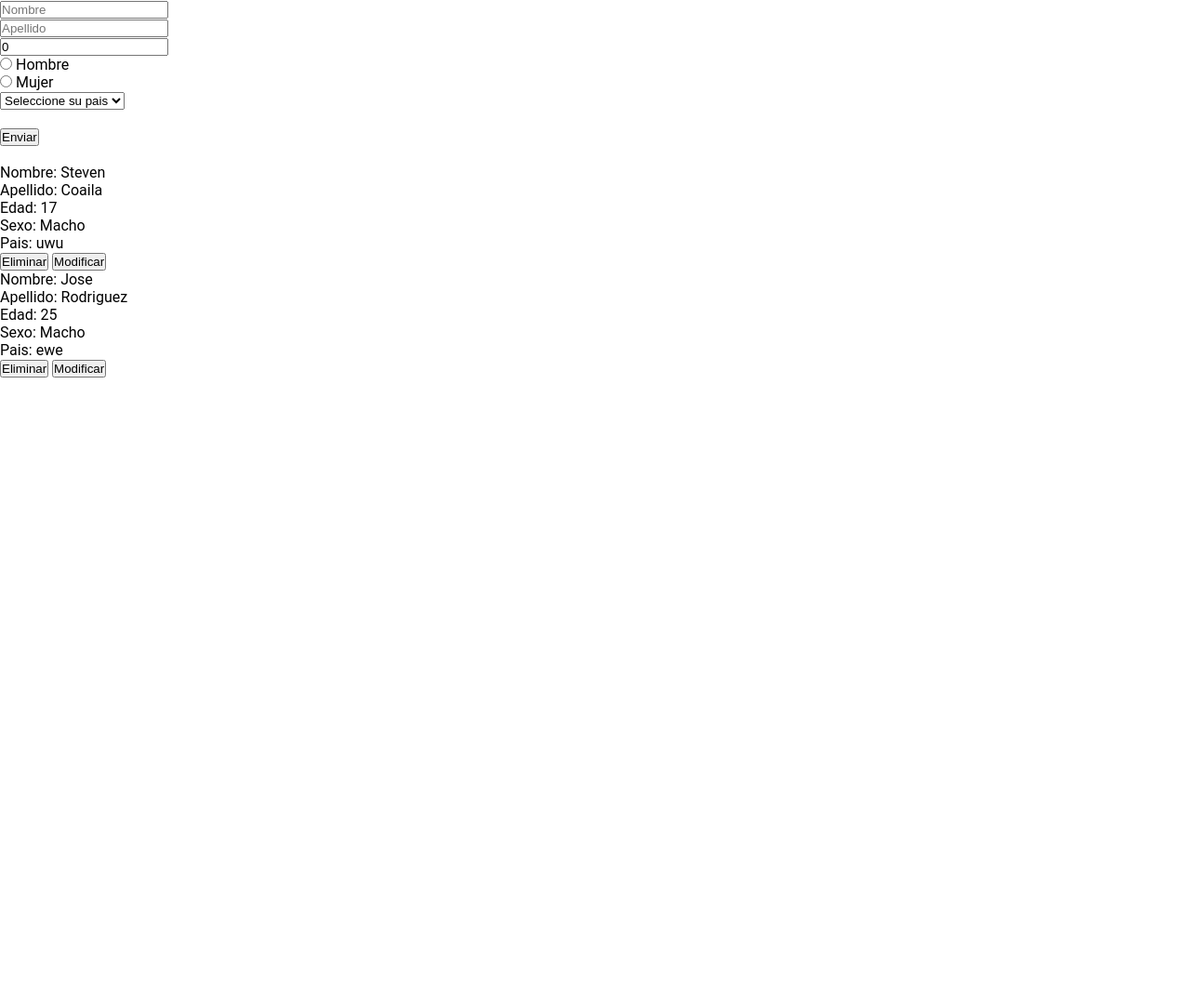
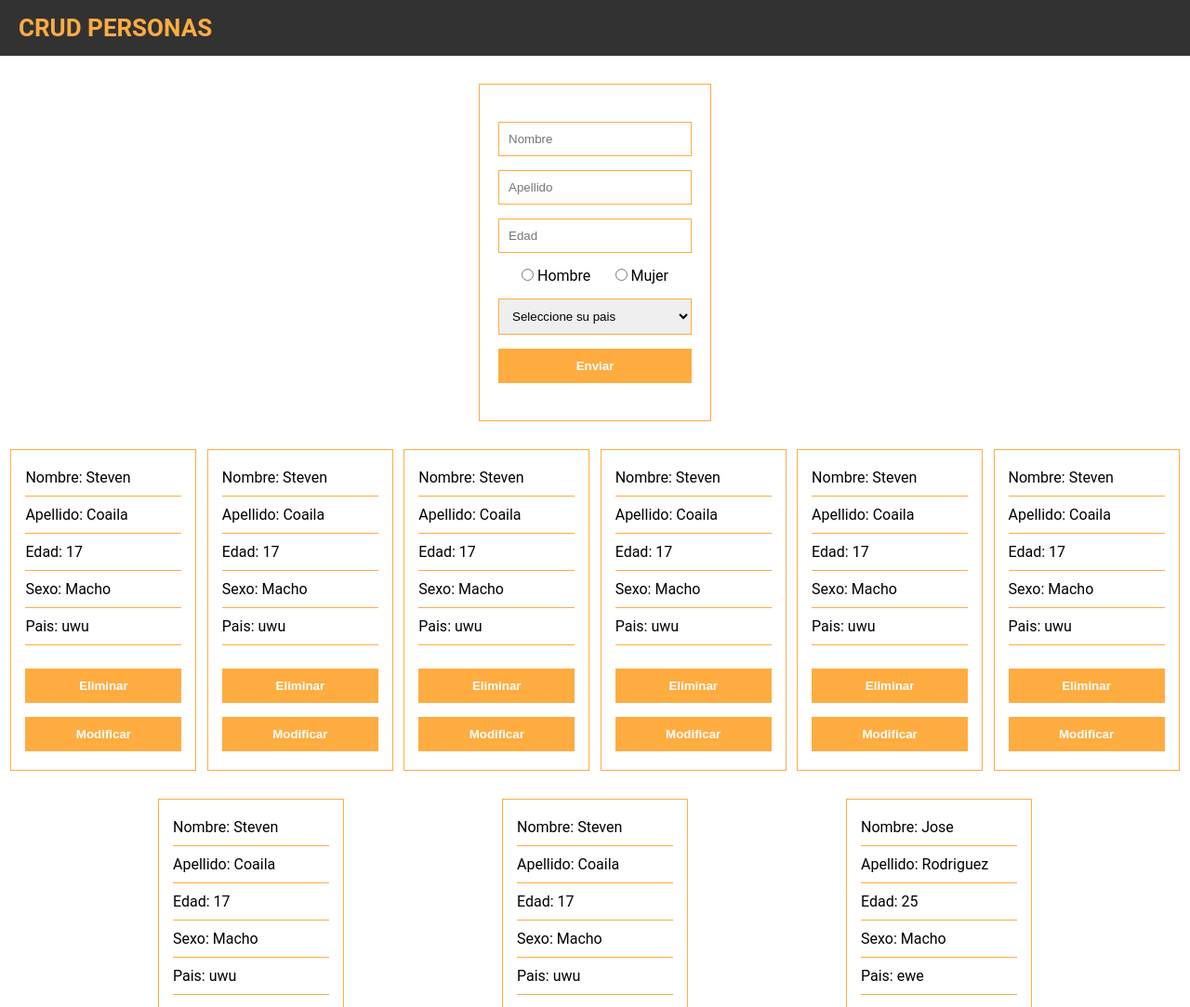
Before and after one commit to StevenACZ/PEOPLE_CRUD_VUEJS, a website: page index.html in a window 1280 px wide. Shown: the top 1083 px of the page at 93% size. Before the commit the page ends 800 px from the top, so only its background shows below. Drawn offline with nearby package versions, Linux system fonts and the light colour scheme.

Commit message:
Agregando estilos a las cartas usuario y al formulario

```diff
--- a/index.html
+++ b/index.html
@@ -10,21 +10,32 @@
 </head>
 <body>
   <div id="app">
-    <form action="" @submit.prevent="submitUser">
+    <header class="header">
+      <h1 class="header__title">CRUD PERSONAS</h1>
+    </header>
+
+    <section class="form__container">
+      <form action="" @submit.prevent="submitUser" class="form">
         <!--Nombre-->
-      <input type="text" v-model="nombre" placeholder="Nombre"> <br>
+        <input type="text" v-model="nombre" placeholder="Nombre">
         <!--Apellido-->
-      <input type="text" v-model="apellido" placeholder="Apellido"> <br>
+        <input type="text" v-model="apellido" placeholder="Apellido">
         <!--Edad-->
-      <input type="number" v-model="edad" placeholder="Edad"> <br>
+        <input type="text" v-model="edad" placeholder="Edad">
 
         <!--Sexo-->
+        <div class="form__sexo">
+          <div>
             <input type="radio" id="one" value="hombre" v-model="sexo">
             <label for="one">Hombre</label>
-      <br>
+          </div>
+
+          <div>
             <input type="radio" id="two" value="mujer" v-model="sexo">
             <label for="two">Mujer</label>
-      <br>
+          </div>
+        </div>
+
 
         <!--Pais-->
         <select v-model="pais">
@@ -34,16 +45,15 @@
           <option>Chile</option>
           <option>Mexico</option>
           <option>Canada</option>
-      </select><br>
+        </select>
 
-      <br>
+
         <button>Enviar</button>
       </form>
+    </section>
 
-    <br>
-
-    <ul>
-      <li v-for="(user, index) in users"> <!--Usuario n°-->
+    <section class="cardUser__container">
+      <div v-for="(user, index) in users" class="cardUser"> <!--Usuario n°-->
 
         <div v-if="modify == index">
           <!--Nombre modificar-->
@@ -73,11 +83,11 @@
         </div>
 
         <div v-else> <!--Mostrar datos-->
-          Nombre: {{ user.nombre }} <br>
-          Apellido: {{user.apellido}} <br>
-          Edad: {{user.edad}} <br>
-          Sexo: {{user.sexo}} <br>
-          Pais: {{user.pais}} <br>
+          <p>Nombre: {{ user.nombre }}</p>
+          <p>Apellido: {{user.apellido}}</p>
+          <p>Edad: {{user.edad}}</p>
+          <p>Sexo: {{user.sexo}}</p>
+          <p>Pais: {{user.pais}}</p>
         </div>
 
         <!--Boton Eliminar-->
@@ -88,8 +98,8 @@
 
         <!--Boton Modificar-->
         <button v-else @click="modifyUser(index)">Modificar</button>
-      </li> <!--Fin del usuario n°-->
-    </ul>
+      </div> <!--Fin del usuario n°-->
+    </section>
 
   </div>
 
--- a/src/js/app.js
+++ b/src/js/app.js
@@ -3,18 +3,25 @@ let vue = new Vue({
   data: {
     nombre: '',
     apellido: '',
-    edad: 0,
+    edad: '',
     sexo: '',
     pais: '',
     users: [
-      {nombre: 'Steven', apellido: 'Coaila', edad: 17, sexo: 'Macho' , pais: 'uwu'},
-      {nombre: 'Jose', apellido: 'Rodriguez', edad: 25, sexo: 'Macho' , pais: 'ewe'}
+      {nombre: 'Steven', apellido: 'Coaila', edad: '17', sexo: 'Macho' , pais: 'uwu'},
+      {nombre: 'Steven', apellido: 'Coaila', edad: '17', sexo: 'Macho' , pais: 'uwu'},
+      {nombre: 'Steven', apellido: 'Coaila', edad: '17', sexo: 'Macho' , pais: 'uwu'},
+      {nombre: 'Steven', apellido: 'Coaila', edad: '17', sexo: 'Macho' , pais: 'uwu'},
+      {nombre: 'Steven', apellido: 'Coaila', edad: '17', sexo: 'Macho' , pais: 'uwu'},
+      {nombre: 'Steven', apellido: 'Coaila', edad: '17', sexo: 'Macho' , pais: 'uwu'},
+      {nombre: 'Steven', apellido: 'Coaila', edad: '17', sexo: 'Macho' , pais: 'uwu'},
+      {nombre: 'Steven', apellido: 'Coaila', edad: '17', sexo: 'Macho' , pais: 'uwu'},
+      {nombre: 'Jose', apellido: 'Rodriguez', edad: '25', sexo: 'Macho' , pais: 'ewe'}
     ],
 
     modify: -10,
     modifyNombre: '',
     modifyApellido: '',
-    modifyEdad: 0,
+    modifyEdad: '',
     modifySexo: '',
     modifyPais: ''
   },
@@ -30,7 +37,7 @@ let vue = new Vue({
 
       this.nombre = '',
       this.apellido = '',
-      this.edad = 0,
+      this.edad = '',
       this.sexo = '',
       this.pais = ''
     },
@@ -57,7 +64,7 @@ let vue = new Vue({
 
       this.modifyNombre = '',
       this.modifyApellido = '',
-      this.modifyEdad = 0,
+      this.modifyEdad = '',
       this.modifySexo = '',
       this.modifyPais = ''
 
--- /dev/null
+++ b/src/sass/components/_cardUser.scss
@@ -0,0 +1,39 @@
+/////////////////////////////////////////////////////////////
+//--(FORM)------------------------------------------------//
+///////////////////////////////////////////////////////////
+.cardUser {
+  border: 1px solid var(--clr-primary);
+  width: 20rem;
+
+  display: flex;
+  flex-direction: column;
+  align-items: center;
+
+  padding: 2rem 1.5rem;
+
+  & p {
+    border-bottom: 1px solid var(--clr-primary);
+    padding-bottom: 1rem;
+    margin-bottom: 1rem;
+    width: 100%;
+  }
+
+  & * {
+    width: 100%;
+  }
+
+  & > *:not(:last-child) { // A todos los sub elementos de form que se apliquen los estilos, menos al ultimo.
+    margin-bottom: 1.5rem;
+  }
+
+  & > button {
+    border: 1px solid var(--clr-primary);
+    padding: 1rem;
+    background-color: var(--clr-primary);
+    color: white;
+    font-weight: bold;
+    cursor: pointer;
+    width: 100%;
+  }
+
+}
--- /dev/null
+++ b/src/sass/components/_form.scss
@@ -0,0 +1,46 @@
+/////////////////////////////////////////////////////////////
+//--(FORM)------------------------------------------------//
+///////////////////////////////////////////////////////////
+.form {
+  border: 1px solid var(--clr-primary);
+  width: 25rem;
+
+  display: flex;
+  flex-direction: column;
+  align-items: center;
+
+  padding: 4rem 2rem;
+
+  & input[type="text"],
+  & input[type="number"] {
+    border: 1px solid var(--clr-primary);
+    padding: 1rem;
+    width: 100%;
+  }
+
+  & > *:not(:last-child) { // A todos los sub elementos de form que se apliquen los estilos, menos al ultimo.
+    margin-bottom: 1.5rem;
+  }
+
+  &__sexo {
+    display: flex;
+    justify-content: space-between;
+    width: calc(100% - 5rem);
+  }
+
+  & > select {
+    border: 1px solid var(--clr-primary);
+    padding: 1rem;
+    width: 100%;
+  }
+
+  & > button {
+    border: 1px solid var(--clr-primary);
+    padding: 1rem;
+    background-color: var(--clr-primary);
+    color: white;
+    font-weight: bold;
+    cursor: pointer;
+    width: 100%;
+  }
+}
--- a/src/sass/layout/_header.scss
+++ b/src/sass/layout/_header.scss
@@ -1,3 +1,30 @@
 /////////////////////////////////////////////////////////////
 //--(HEADER)----------------------------------------------//
 ///////////////////////////////////////////////////////////
+.header {
+  background-color: var(--clr-secondary);
+  padding: 0 2rem;
+
+  height: 6rem;
+
+  display: flex;
+  justify-content: space-between;
+  align-items: center;
+
+  &__title {
+    color: var(--clr-primary);
+    font-weight: bold;
+    font-size: 2.6rem;
+  }
+
+  .buttonsContainer {
+    &__button {
+      height: 100%;
+      border: 1px solid var(--clr-primary);
+      padding: 1rem;
+      background-color: var(--clr-secondary);
+      color: var(--clr-primary);
+      cursor: pointer;
+    }
+  }
+}
--- a/src/sass/main.scss
+++ b/src/sass/main.scss
@@ -3,6 +3,9 @@
 @import "./base/base";
 @import "./base/typography";
 
+@import "./components/form";
+@import "./components/cardUser";
+
 @import "./layout/header";
 
 @import "./pages/home";
--- a/src/sass/pages/_home.scss
+++ b/src/sass/pages/_home.scss
@@ -1,3 +1,18 @@
 /////////////////////////////////////////////////////////////
 //--(HOME)------------------------------------------------//
 ///////////////////////////////////////////////////////////
+.form__container {
+  display: flex;
+  justify-content: center;
+  padding: 3rem 0;
+}
+
+.cardUser__container {
+  display: flex;
+  flex-wrap: wrap;
+  justify-content: space-evenly;
+
+  & > * {
+    margin-bottom: 3rem;
+  }
+}
```
Also changed, not shown: src/css/styles.css. Lines whose indentation alone changed are shown as unchanged.
